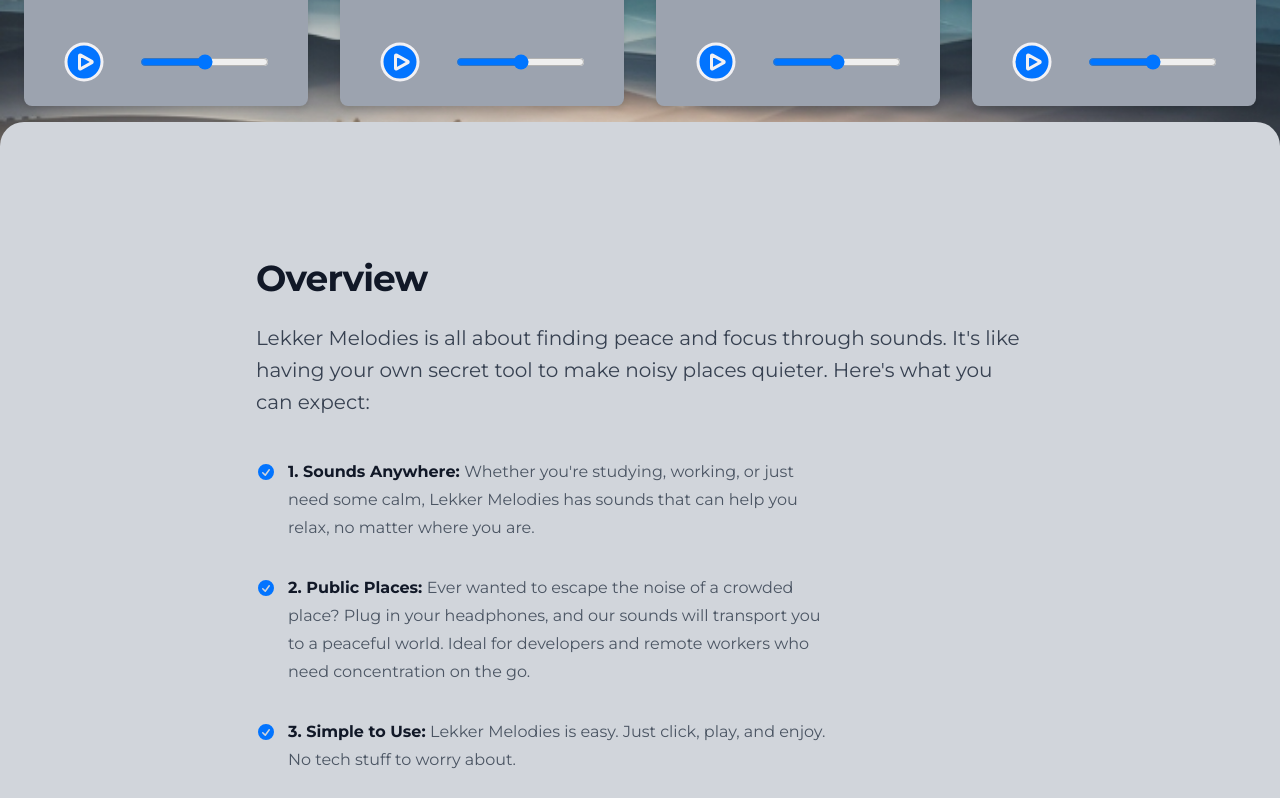
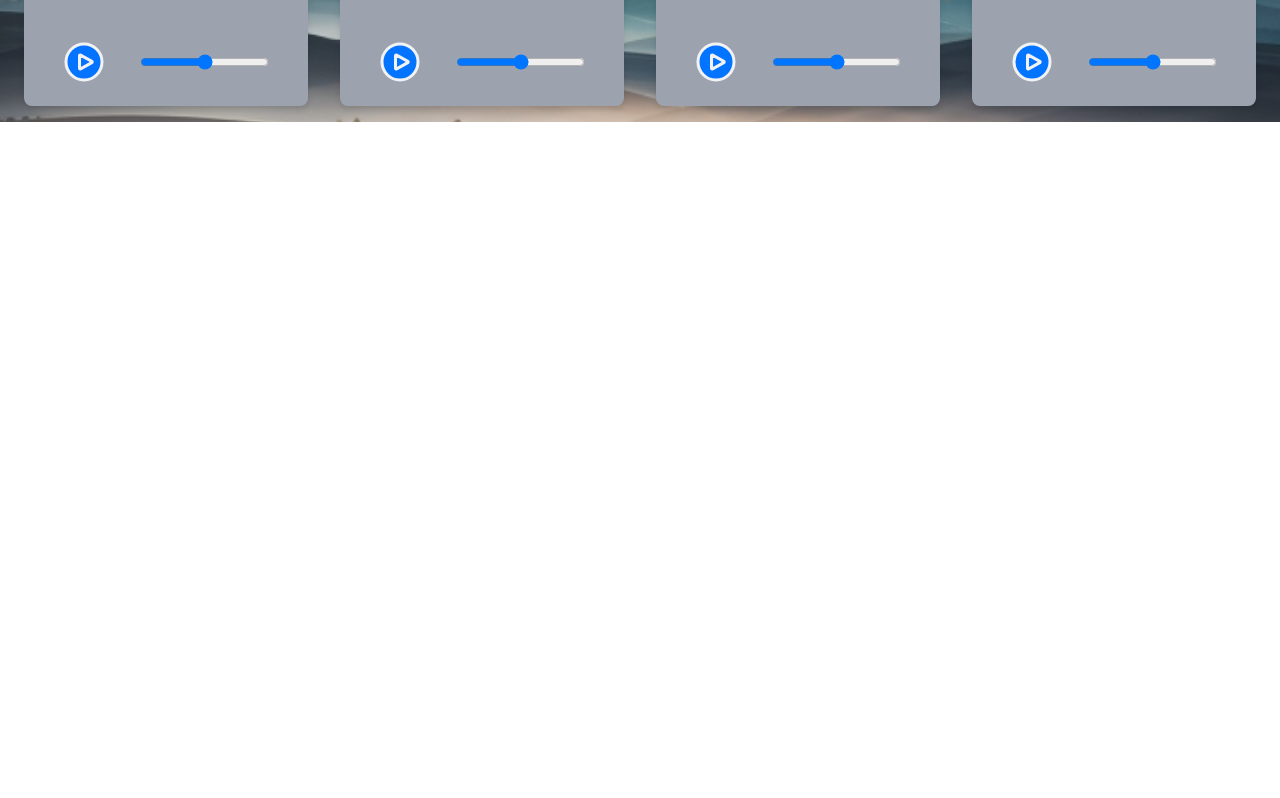
Before and after one commit to mitchiemt11/lekkermelodies, a React (Create React App) app: page / in a window 1280 px wide. Shown: the part 702-1500 px from the top of the page. After the commit the page ends 824 px from the top, so only its background shows below. Built offline with nearby package versions, Linux system fonts and the light colour scheme.

Commit message:
Define routes

```diff
--- a/src/App.jsx
+++ b/src/App.jsx
@@ -1,14 +1,16 @@
 import React from 'react';
-import Landing from './sections/Landing';
-import Overview from './sections/Overview';
-
+import { Route, Routes } from 'react-router-dom';
+import Home from './pages/Home';
+import About from './pages/About';
+import Blog from './pages/Blog';
 
 function App() {
   return (
-    <>
-      <Landing/>
-      <Overview/>
-    </>
+    <Routes>
+      <Route path='/' element={<Home />} />
+      <Route path='/about' element={<About />} />
+      <Route path='/blog' element={<Blog />} />
+    </Routes>
   );
 }
 
```
Also changed, not shown: src/pages/Home.jsx (renamed from src/sections/Landing.jsx, +3 -4 lines), src/pages/About.jsx (renamed from src/sections/About.jsx), src/pages/Blog.jsx (renamed from src/sections/Blog.jsx), src/pages/Overview.jsx (renamed from src/sections/Overview.jsx).
